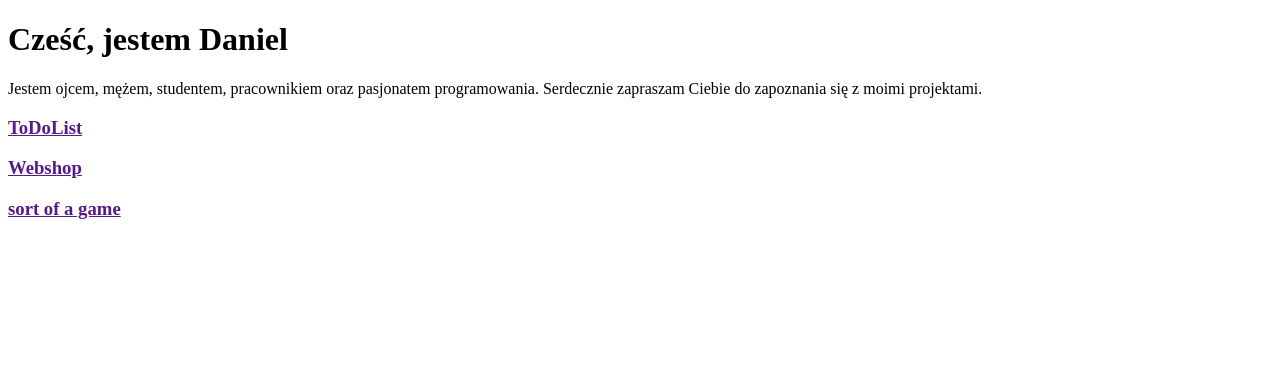
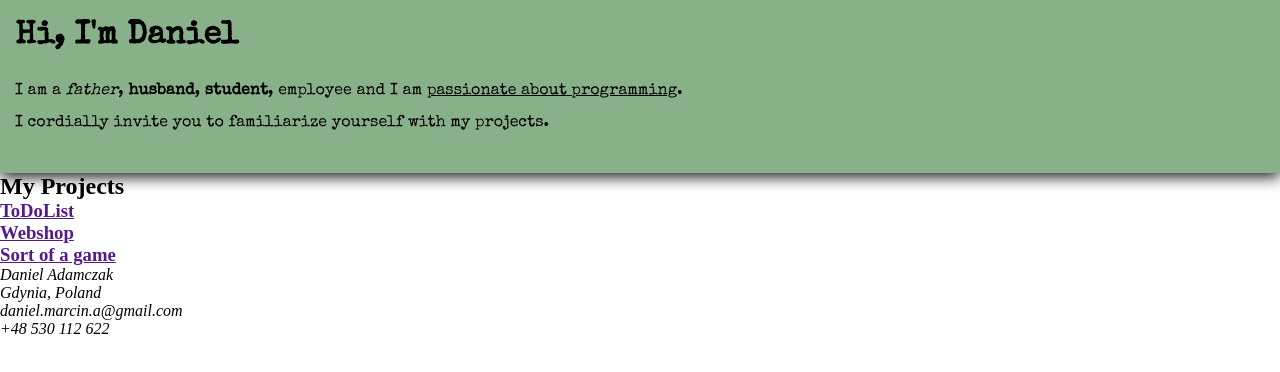
Before and after one commit to Daniel-Wiking/Portfolio, a plain HTML site: page index.html in a window 1280 px wide. Drawn offline with nearby package versions, Linux system fonts and the light colour scheme.

Commit message:
header changes

```diff
--- a/index.html
+++ b/index.html
@@ -8,31 +8,50 @@
     <link rel="preconnect" href="https://fonts.googleapis.com">
 <link rel="preconnect" href="https://fonts.gstatic.com" crossorigin>
 <link href="https://fonts.googleapis.com/css2?family=Special+Elite&display=swap" rel="stylesheet">
+<link rel="stylesheet" href="styles.css" >
 </head>
 <body>
     <header>
-        <h1>Cześć, jestem Daniel</h1>
-        <p> Jestem ojcem, mężem, studentem, pracownikiem oraz pasjonatem programowania. Serdecznie zapraszam Ciebie do zapoznania się z moimi projektami.</p>
+        <h1>Hi, I'm Daniel</h1>
+        <p> I am a <em>father</em>, <strong>husband</strong>, <b>student</b>, employee and I am <u>passionate about programming</u>.<br /><br /> I cordially invite you to familiarize yourself with my projects.</p>
         <!-- krótki opis mojej osoby ;) -->
 
         <nav>
-
+            <ul>
+                <li></li>
+                <li></li>
+            </ul>
         </nav>
     </header>
     <main>
         <section>
-            <a href=""><div>
+            <h2> My Projects</h2>
+            <ul>
+            <li><a href=""><div>
                 <h3>ToDoList</h3>
                 <p></p>
-            </div></a>
-            <a href=""><div>
+            </div></a></li>
+            <li><a href=""><div>
                 <h3>Webshop</h3>
                 <p></p>
-            </div></a>
-            <a href=""><div>
-                <h3>sort of a game</h3>
+            </div></a></li>
+
+            <li><a href=""><div>
+                <h3>Sort of a game</h3>
                 <p></p>
-            </div></a>
+            </div></a></li>
+            </ul>
+        </section>
+        <section>
+            <address id="">
+                Daniel Adamczak<br />
+                Gdynia, Poland<br />
+                daniel.marcin.a@gmail.com<br />
+                +48 530 112 622<br />
+
+            </address>
+
+
         </section>
 
     </main>
--- /dev/null
+++ b/styles.css
@@ -0,0 +1,26 @@
+:root {
+--color_main:rgb(137,177,137);
+--color_detail:rgb(77,77,77);
+--color_focus:rgb(77,77,77);
+--color_:rgb(77,77,77);
+--padd1:20px 15px 10px 15px;
+
+}
+
+*{
+    max-width: 100%;
+    margin:0;
+    padding:0;
+}
+
+header  {
+font-family: 'Special Elite', sans-serif;
+background-color: var(--color_main);
+text-align:left;
+box-shadow: 0px 3px 15px black;
+
+}
+header h1, header p {
+    padding:var(--padd1);
+
+}
```
